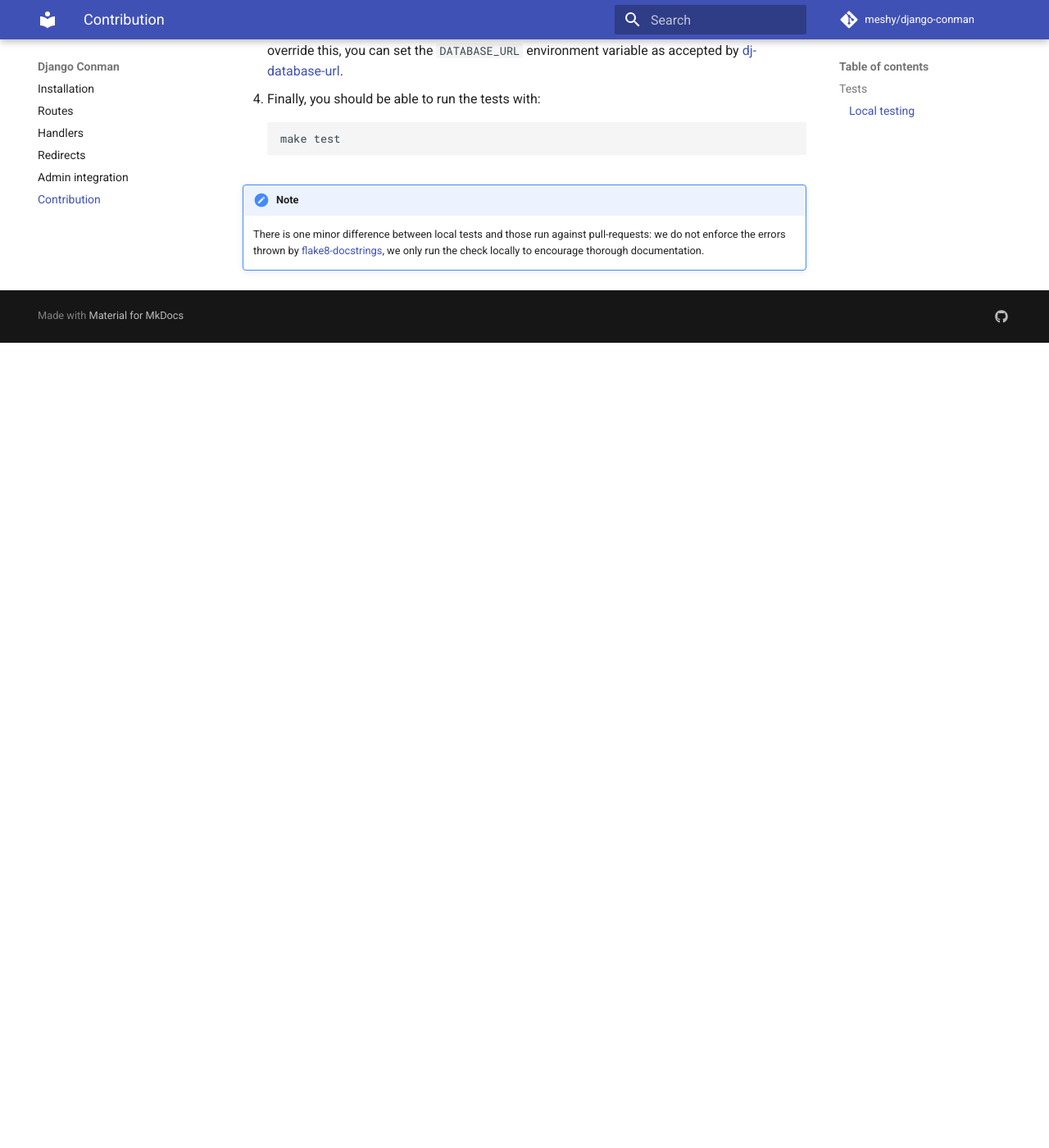
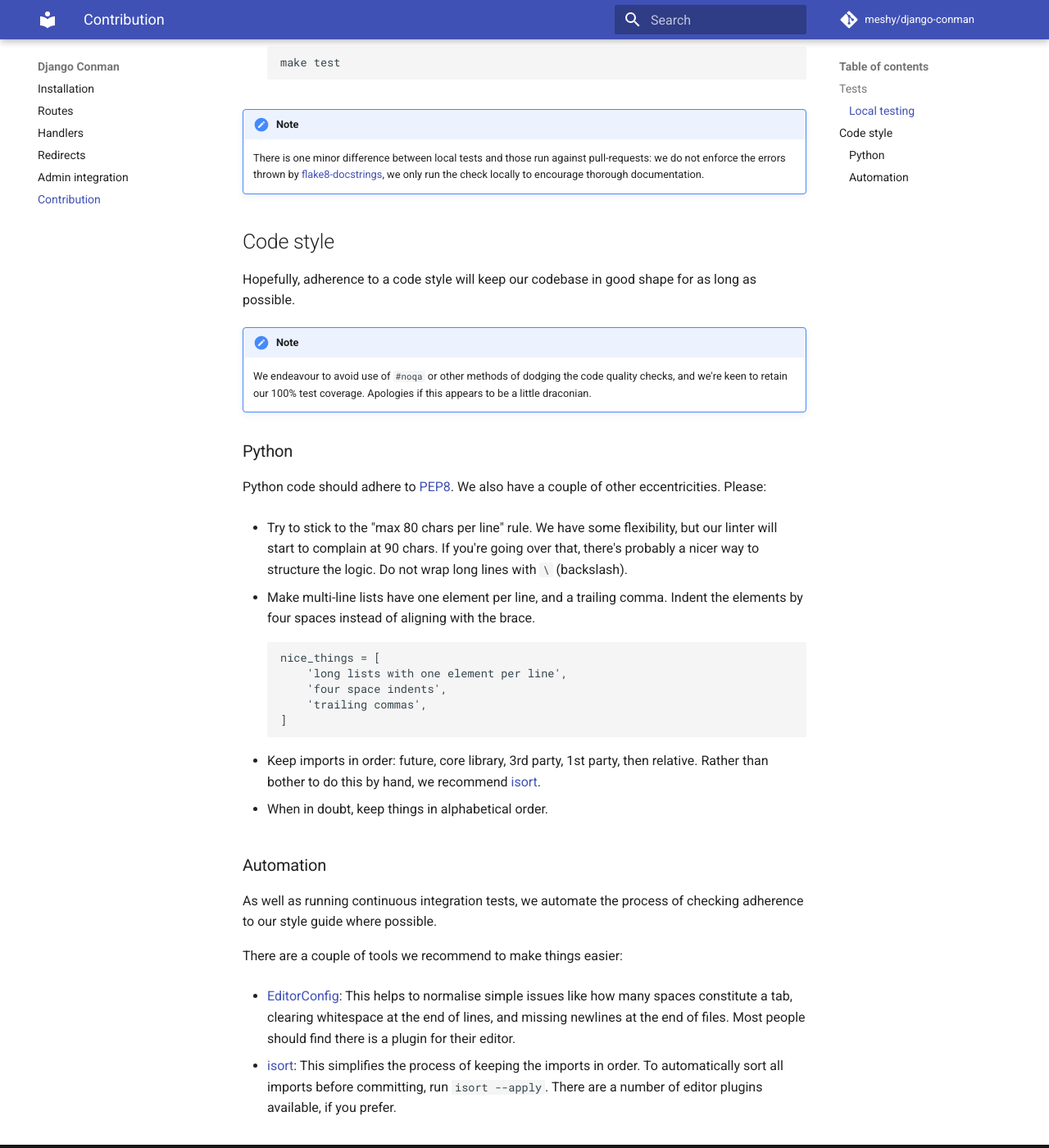
Before and after one commit to meshy/django-conman, an MkDocs documentation site: the page built from docs/contribution.md, in a window 1280 px wide and 1400 px high, scrolled down 1036 px. Shown: the whole window at 82% size. Built offline with MkDocs 1.6.1 and Material for MkDocs 9.7.7, drawn with Linux system fonts in a browser that asks for light colours; comment, search, counter and statistics services are not loaded; old or Windows-style settings are respelled for this version of MkDocs; before the commit the page ends 1454 px from its top, so only the background shows below that; some of the changed text lies outside the part shown.

Commit message:
Add python code style guide to docs

```diff
--- a/docs/contribution.md
+++ b/docs/contribution.md
@@ -56,7 +51,61 @@ locally:
     encourage thorough documentation.
 
 
+## Code style
+
+Hopefully, adherence to a code style will keep our codebase in good shape for
+as long as possible.
+
+!!! Note
+    We endeavour to avoid use of `#noqa` or other methods of dodging the code
+    quality checks, and we're keen to retain our 100% test coverage. Apologies
+    if this appears to be a little draconian.
+
+### Python
+
+Python code should adhere to [PEP8][pep8]. We also have a couple of other
+eccentricities. Please:
+
+- Try to stick to the "max 80 chars per line" rule. We have some flexibility,
+  but our linter will start to complain at 90 chars. If you're going over that,
+  there's probably a nicer way to structure the logic. Do not wrap long lines
+  with `\` (backslash).
+
+- Make multi-line lists have one element per line, and a trailing comma. Indent
+  the elements by four spaces instead of aligning with the brace.
+
+        nice_things = [
+            'long lists with one element per line',
+            'four space indents',
+            'trailing commas',
+        ]
+
+- Keep imports in order: future, core library, 3rd party, 1st party, then
+  relative. Rather than bother to do this by hand, we recommend [isort][isort].
+
+- When in doubt, keep things in alphabetical order.
+
+### Automation
+
+As well as running continuous integration tests, we automate the process
+of checking adherence to our style guide where possible.
+
+There are a couple of tools we recommend to make things easier:
+
+- [EditorConfig][editorconfig]: This helps to normalise simple issues like
+  how many spaces constitute a tab, clearing whitespace at the end of lines,
+  and missing newlines at the end of files. Most people should find there is a
+  plugin for their editor.
+
+- [isort][isort]: This simplifies the process of keeping the imports in order.
+  To automatically sort all imports before committing, run `isort --apply`.
+  There are a number of editor plugins available, if you prefer.
+
+
 [dj-database-url]: https://github.com/kennethreitz/dj-database-url
+[editorconfig]: http://editorconfig.org/
 [flake8-docstrings]: https://pypi.python.org/pypi/flake8-docstrings
 [github-repo]: https://github.com/meshy/django-conman
+[isort]: https://github.com/timothycrosley/isort
+[pep8]: https://www.python.org/dev/peps/pep-0008/
 [virtualenvwrapper]: https://pypi.python.org/pypi/virtualenvwrapper
```
Also changed, not shown: other parts of docs/contribution.md (+1 -6 lines).
